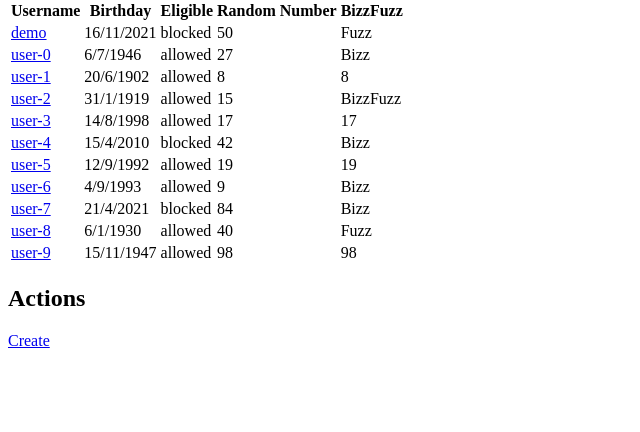
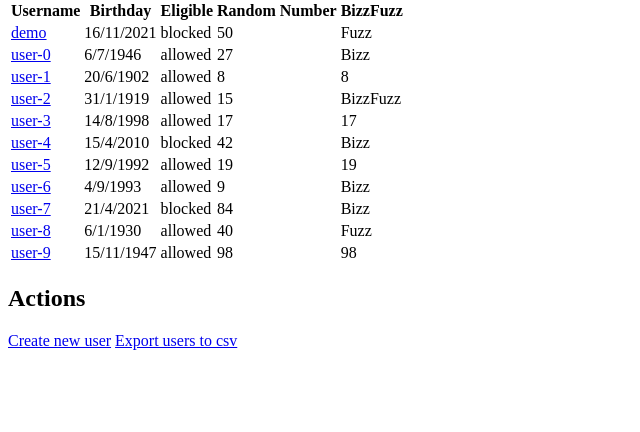
Before and after one commit to dzbrozek/django-users, a Django app: page / in a window 1280 px wide. Shown: the part 67-499 px from the top of the page, without its empty margins (0-640 px from the left). Run offline with Django 3.2, Linux system fonts and the light colour scheme; data comes from the database, SQL or seed files in the repository.

Commit message:
feat: export users to csv

```diff
--- a/djangousers/users/templates/users/user_list.html
+++ b/djangousers/users/templates/users/user_list.html
@@ -31,4 +31,5 @@
 
 <h2>Actions</h2>
 
-<a href="{% url "user-create"  %}">Create</a>
+<a href="{% url "user-create" %}">Create new user</a>
+<a href="{% url "user-export" %}">Export users to csv</a>
--- a/djangousers/users/urls.py
+++ b/djangousers/users/urls.py
@@ -1,6 +1,6 @@
 # urls.py
 from django.urls import path
-from users.views import UserCreateView, UserDeleteView, UserDetailView, UserListView, UserUpdateView
+from users.views import UserCreateView, UserDeleteView, UserDetailView, UserExportView, UserListView, UserUpdateView
 
 urlpatterns = [
     path('', UserListView.as_view(), name='user-list'),
@@ -8,4 +8,5 @@ urlpatterns = [
     path('<int:pk>/delete/', UserDeleteView.as_view(), name='user-delete'),
     path('<int:pk>/update/', UserUpdateView.as_view(), name='user-update'),
     path('create/', UserCreateView.as_view(), name='user-create'),
+    path('export/', UserExportView.as_view(), name='user-export'),
 ]
--- a/djangousers/users/views.py
+++ b/djangousers/users/views.py
@@ -1,7 +1,12 @@
+import csv
+
+from django.http import HttpRequest, HttpResponse
 from django.urls import reverse_lazy
+from django.views import View
 from django.views.generic import CreateView, DeleteView, DetailView, ListView, UpdateView
 from users.forms import CreateUserForm
 from users.models import User
+from users.templatetags.user_extras import bizz_fuzz, is_allowed
 
 
 class UserListView(ListView):
@@ -31,3 +36,27 @@ class UserCreateView(CreateView):
     template_name_suffix = '_create_form'
     form_class = CreateUserForm
     success_url = reverse_lazy('user-list')
+
+
+class UserExportView(View):
+    def get(self, request: HttpRequest) -> HttpResponse:
+        users = User.objects.all()
+        response = HttpResponse(
+            content_type='text/csv',
+            headers={'Content-Disposition': 'attachment; filename="users.csv"'},
+        )
+
+        writer = csv.writer(response)
+        writer.writerow(['Username', 'Birthday', 'Eligible', 'Random Number', 'BizzFuzz'])
+        for user in users:
+            writer.writerow(
+                [
+                    user.username,
+                    user.birthday.strftime('%d/%m/%Y'),
+                    is_allowed(user.birthday),
+                    user.random_number,
+                    bizz_fuzz(user.random_number),
+                ]
+            )
+
+        return response
```
Also changed, not shown: djangousers/users/tests/test_views.py (+13 -0 lines).
